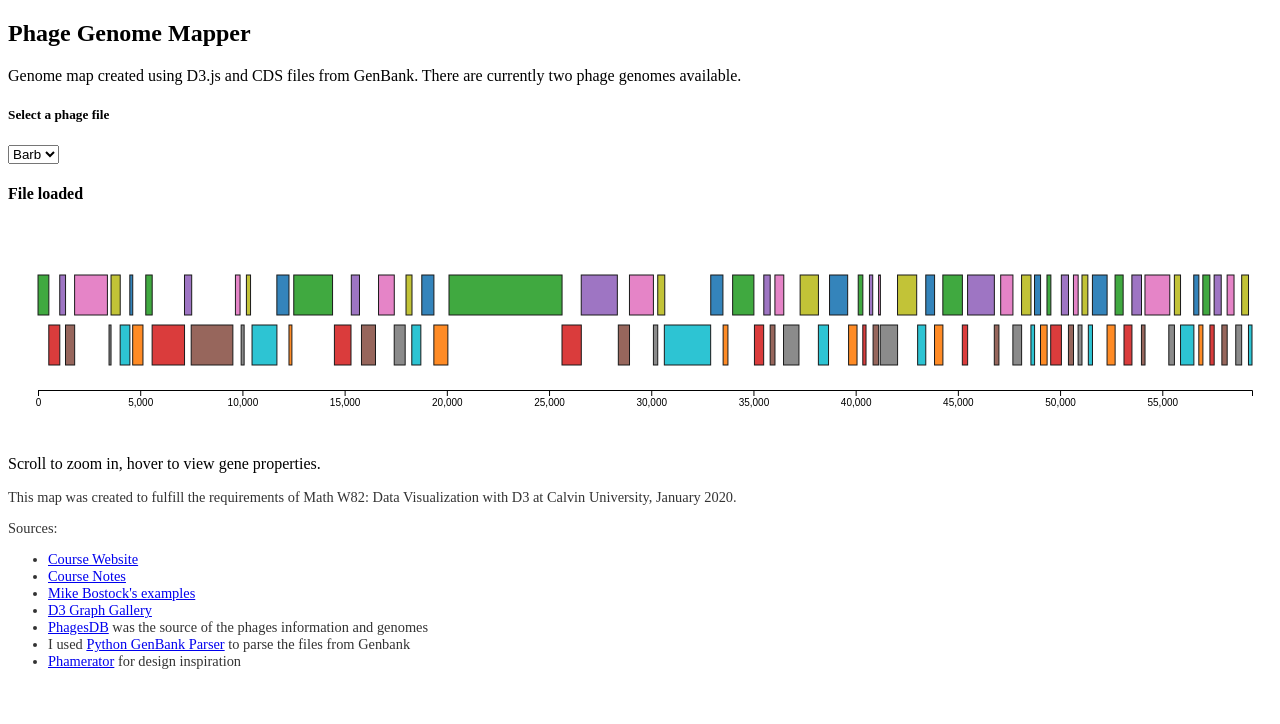
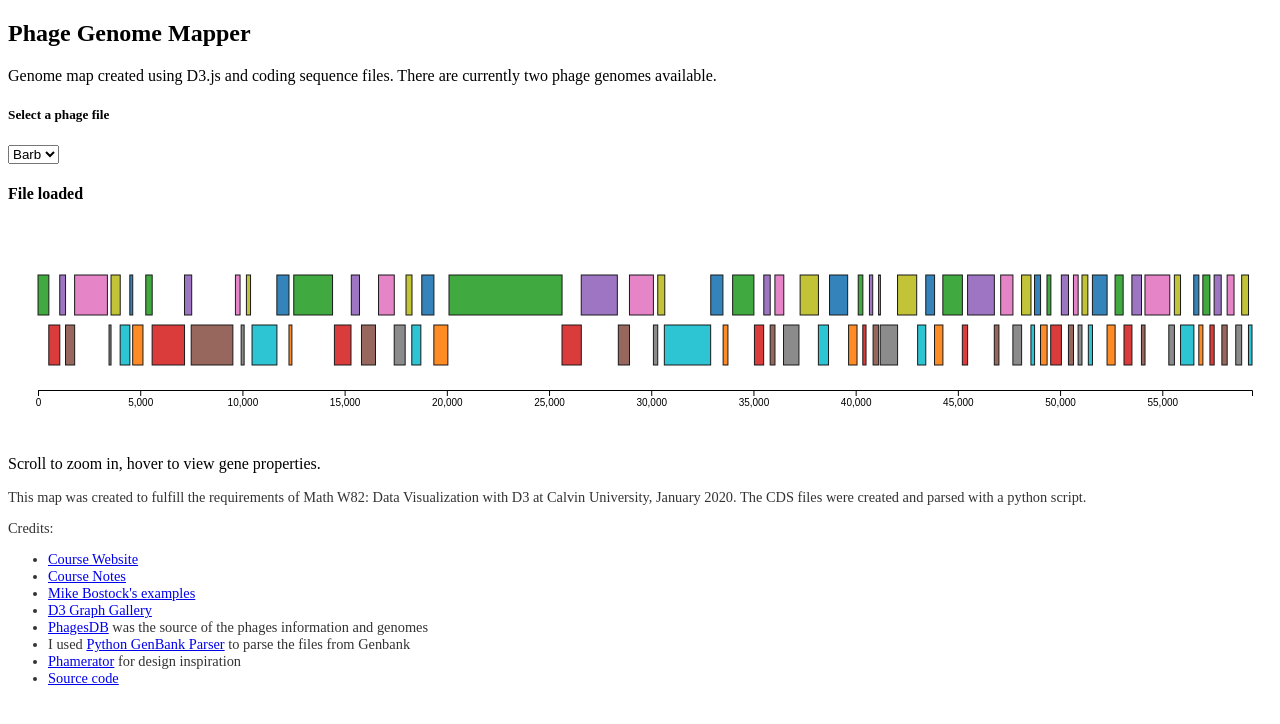
Before and after one commit to jamespeapen/PhageGenomeMap, a plain HTML site: page index.html in a window 1280 px wide. Shown: the top 724 px of the page. Drawn offline with nearby package versions, Linux system fonts and the light colour scheme.

Commit message:
better description, changed sources to credits

```diff
--- a/index.html
+++ b/index.html
@@ -12,8 +12,7 @@
 
 <body>
     <h2>Phage Genome Mapper</h2>
-    <p>Genome map created using D3.js and CDS files from GenBank. There are
-        currently two phage genomes available.</p>
+    <p>Genome map created using D3.js and coding sequence files. There are currently two phage genomes available.</p>
     <h5>Select a phage file</h5>
     <select id="phage-selection" name="phages">
         <option value="Barb_flat.json">Barb</option>
@@ -29,8 +28,8 @@
 
     <div id="credits">
         <p>This map was created to fulfill the requirements of Math W82: Data Visualization with D3 at Calvin
-            University, January 2020. </p>
-        <p>Sources:</p>
+            University, January 2020. The CDS files were created and parsed with a python script. </p>
+        <p>Credits:</p>
         <ul>
 
             <li><a href="https://rpruim.github.io/D3/">Course Website</a></li>
@@ -41,6 +40,7 @@
             <li>I used <a href="https://cgpdb.ucdavis.edu/GenBankParser/">Python GenBank Parser</a> to parse the files
                 from Genbank</li>
             <li><a href="https://phamerator.org">Phamerator</a> for design inspiration</li>
+            <li><a href="https:github.com/jamespeapen/PhageGenomeMap">Source code</a></li>
         </ul>
     </div>
 
```
